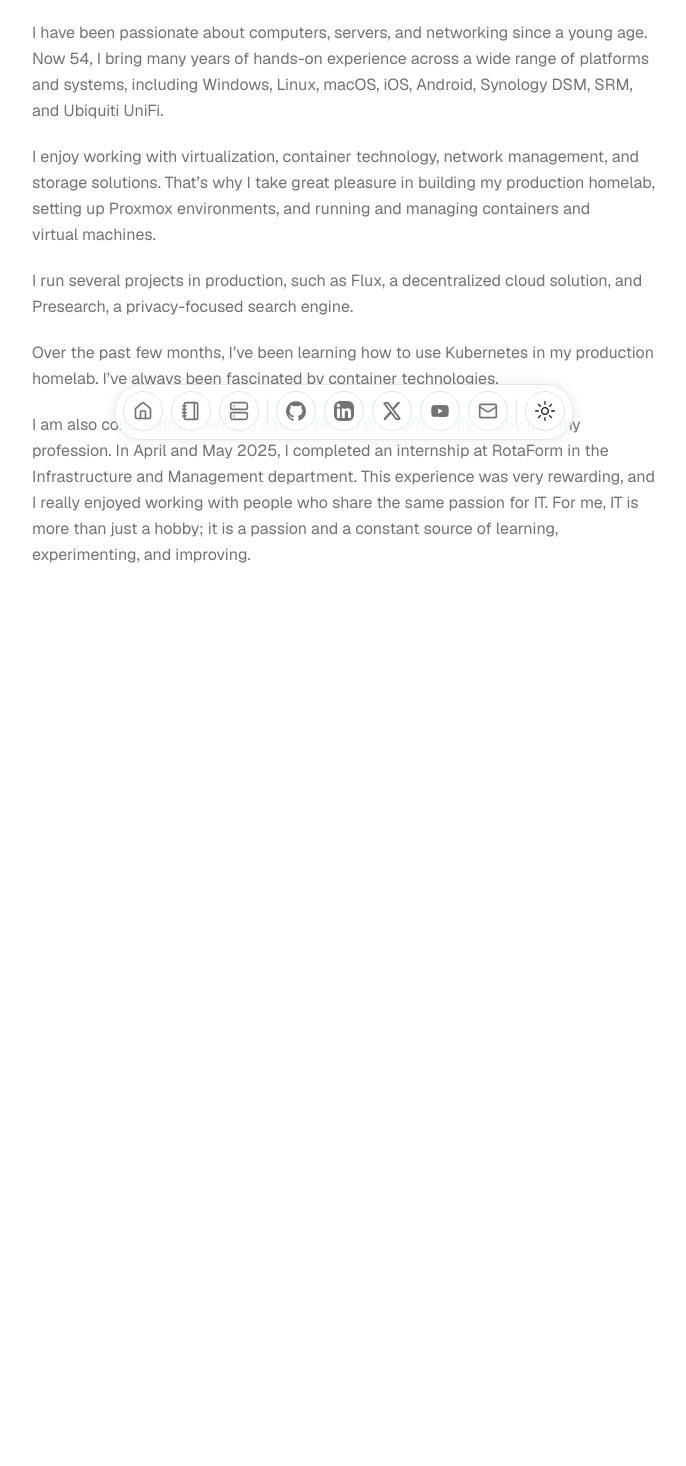
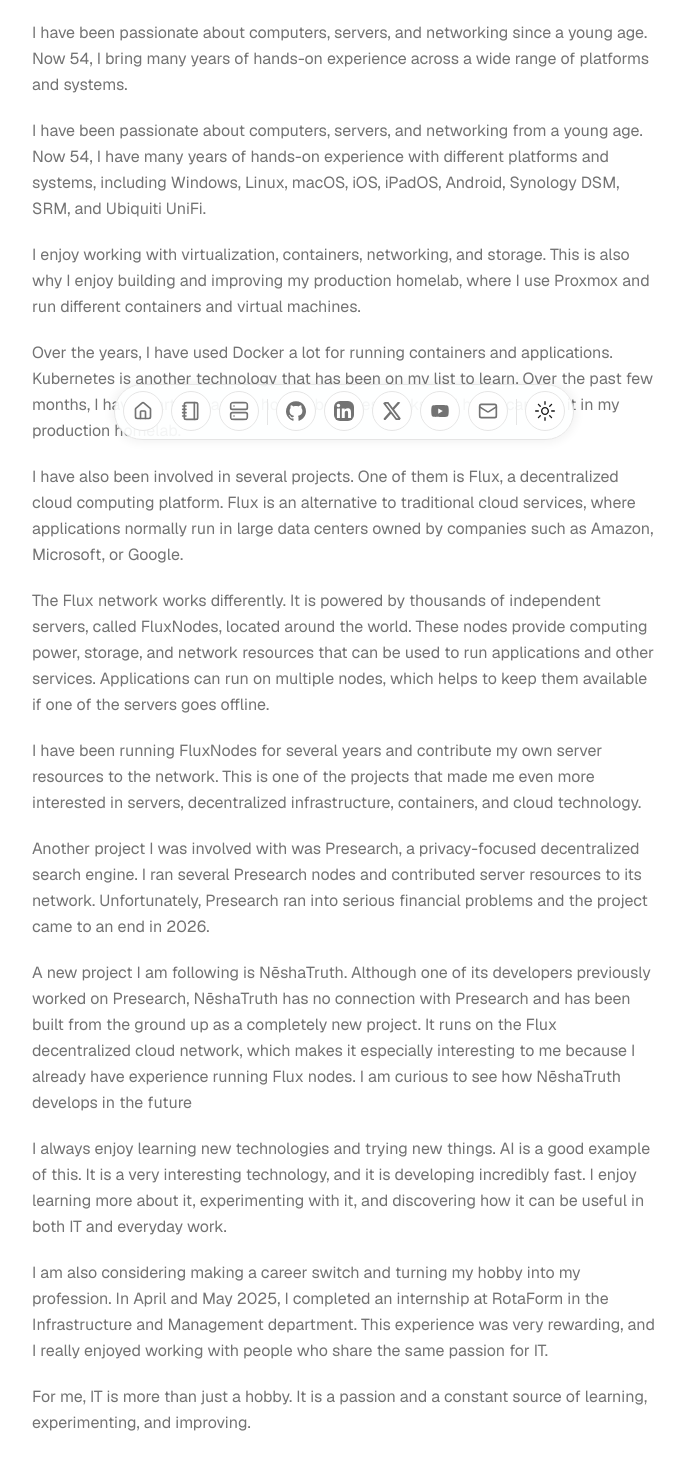
Before and after one commit to marcelvanleeuwen/portfolio, a Next.js app: page / in a window 1280 px wide. Shown: the part 344-1810 px from the top of the page, without its empty margins (296-982 px from the left). Before the commit the page ends 1008 px from the top, so only its background shows below. Built offline with nearby package versions, Linux system fonts and the light colour scheme.

Commit message:
chore: rewrite opening page content

```diff
--- a/src/data/resume.tsx
+++ b/src/data/resume.tsx
@@ -20,15 +20,30 @@
   locationLink: "https://www.google.com/maps/place/Ede",
   description:
     "I’m passionate about networking, Linux, virtualization, and automation. Through this website, I share my knowledge, projects, and experiences to help others and document my own journey.",
-  summary: `I have been passionate about computers, servers, and networking since a young age. Now 54, I bring many years of hands-on experience across a wide range of platforms and systems, including Windows, Linux, macOS, iOS, Android, Synology DSM, SRM, and Ubiquiti UniFi.
+    summary: `I have been passionate about computers, servers, and networking since a young age. Now 54, I bring many years of hands-on experience across a wide range of platforms and systems.
 
-  I enjoy working with virtualization, container technology, network management, and storage solutions. That’s why I take great pleasure in building my production homelab, setting up Proxmox environments, and running and managing containers and virtual machines.
+I have been passionate about computers, servers, and networking from a young age. Now 54, I have many years of hands-on experience with different platforms and systems, including Windows, Linux, macOS, iOS, iPadOS, Android, Synology DSM, SRM, and Ubiquiti UniFi.
 
-  I run several projects in production, such as Flux, a decentralized cloud solution, and Presearch, a privacy-focused search engine.
+I enjoy working with virtualization, containers, networking, and storage. This is also why I enjoy building and improving my production homelab, where I use Proxmox and run different containers and virtual machines.
 
-  Over the past few months, I’ve been learning how to use Kubernetes in my production homelab. I’ve always been fascinated by container technologies.
+Over the years, I have used Docker a lot for running containers and applications. Kubernetes is another technology that has been on my list to learn. Over the past few months, I have started learning how Kubernetes works and how I can use it in my production homelab.
 
-  I am also considering making a career switch and turning my hobby into my profession. In April and May 2025, I completed an internship at RotaForm in the Infrastructure and Management department. This experience was very rewarding, and I really enjoyed working with people who share the same passion for IT. For me, IT is more than just a hobby; it is a passion and a constant source of learning, experimenting, and improving.`,
+I have also been involved in several projects. One of them is Flux, a decentralized cloud computing platform. Flux is an alternative to traditional cloud services, where applications normally run in large data centers owned by companies such as Amazon, Microsoft, or Google.
+
+The Flux network works differently. It is powered by thousands of independent servers, called FluxNodes, located around the world. These nodes provide computing power, storage, and network resources that can be used to run applications and other services. Applications can run on multiple nodes, which helps to keep them available if one of the servers goes offline.
+
+I have been running FluxNodes for several years and contribute my own server resources to the network. This is one of the projects that made me even more interested in servers, decentralized infrastructure, containers, and cloud technology.
+
+Another project I was involved with was Presearch, a privacy-focused decentralized search engine. I ran several Presearch nodes and contributed server resources to its network. Unfortunately, Presearch ran into serious financial problems and the project came to an end in 2026.
+
+A new project I am following is NēshaTruth. Although one of its developers previously worked on Presearch, NēshaTruth has no connection with Presearch and has been built from the ground up as a completely new project. It runs on the Flux decentralized cloud network, which makes it especially interesting to me because I already have experience running Flux nodes. I am curious to see how NēshaTruth develops in the future
+
+I always enjoy learning new technologies and trying new things. AI is a good example of this. It is a very interesting technology, and it is developing incredibly fast. I enjoy learning more about it, experimenting with it, and discovering how it can be useful in both IT and everyday work.
+
+I am also considering making a career switch and turning my hobby into my profession. In April and May 2025, I completed an internship at RotaForm in the Infrastructure and Management department. This experience was very rewarding, and I really enjoyed working with people who share the same passion for IT.
+
+For me, IT is more than just a hobby. It is a passion and a constant source of learning, experimenting, and improving.`,
+
   avatarUrl: "/images/about/me.jpeg",
   skills: [
     { name: "React", icon: ReactLight },
```
